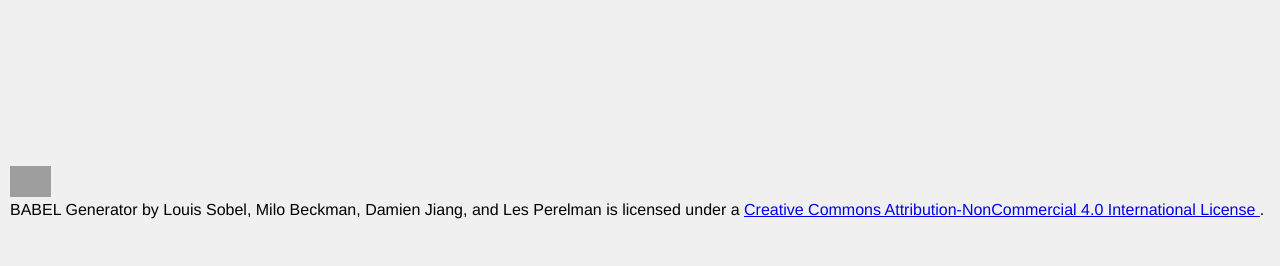
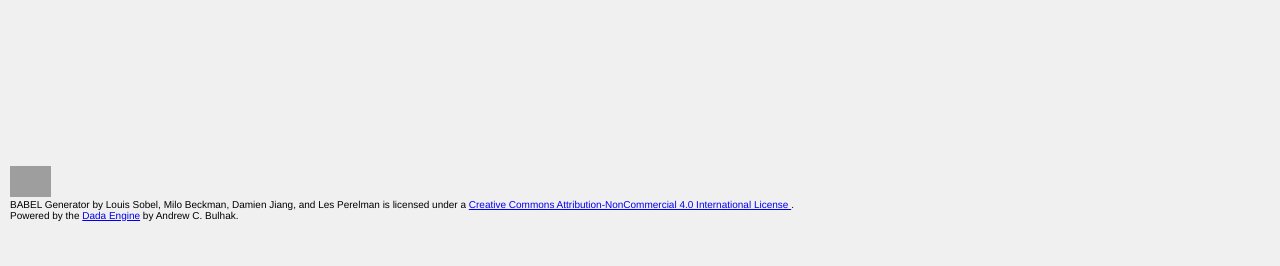
Before and after one commit to robograder/webinterface, a Flask app: page / in a window 1280 px wide. Shown: the part 534-800 px from the top of the page. Run offline with Flask 2, Linux system fonts and the light colour scheme; grey boxes are pictures that could not be loaded.

Commit message:
footer and attribution

```diff
--- a/static/common.css
+++ b/static/common.css
@@ -36,6 +36,11 @@ body {
   padding-right:10px;
   clear:both;
   margin-top:-110px;
+  font-size:10px;
+}
+
+.footer p {
+  margin:0px;
 }
 
 .clearfix {
--- a/templates/base.html
+++ b/templates/base.html
@@ -34,6 +34,9 @@
     <a rel="license" href="http://creativecommons.org/licenses/by-nc/4.0/">
       Creative Commons Attribution-NonCommercial 4.0 International License
     </a>.
+    <p>
+      Powered by the <a href="http://dev.null.org/dadaengine/">Dada Engine</a> by Andrew C. Bulhak.
+    </p>
   </div>
 
 </body>
```
